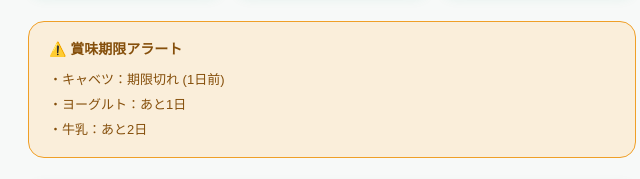
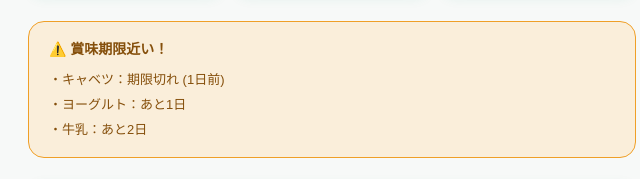
Before and after one commit to wawadukukuto/pre-reizouko, a plain HTML site: page index.html in a window 1280 px wide. Shown: the part 289-468 px from the top of the page, 308-948 px from the left. Drawn offline with Linux system fonts and the light colour scheme; a web font is replaced by a local one.

Commit message:
Add files via upload

```diff
--- a/index.html
+++ b/index.html
@@ -154,7 +154,7 @@
   </div>
 
   <div class="alert" id="alert-box">
-    <div class="alert-title">⚠️ 賞味期限アラート</div>
+    <div class="alert-title">⚠️ 賞味期限近い！</div>
     <div id="alert-list"></div>
   </div>
 
```
